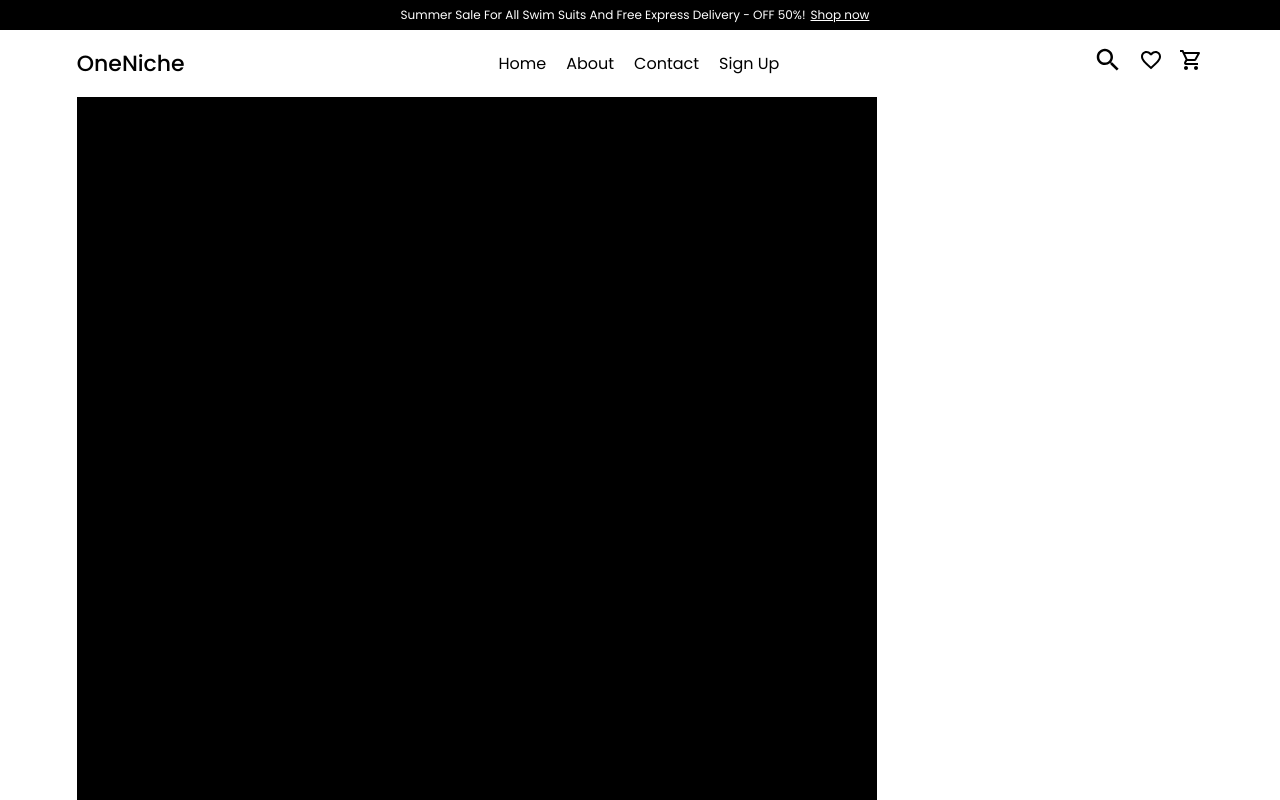
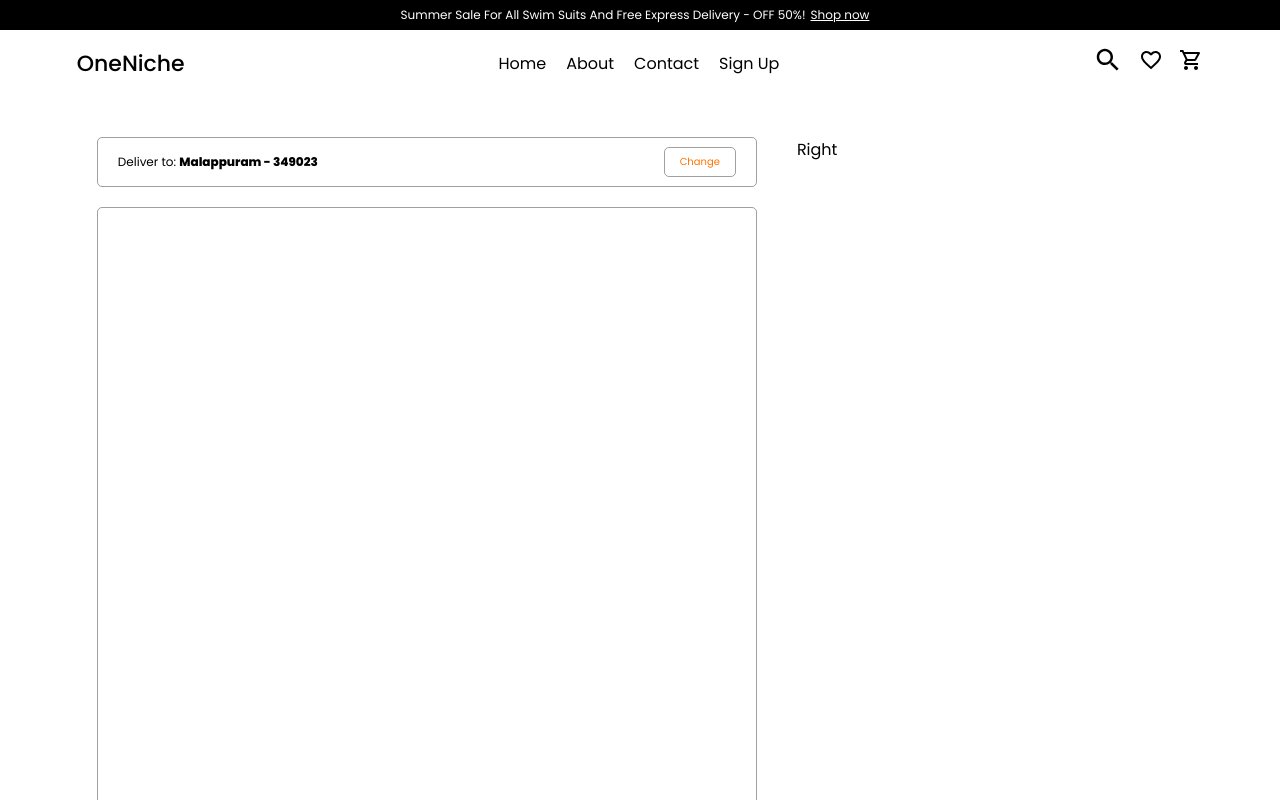
Before and after one commit to salihkm0/OneNiche, a React (Create React App) app: page /cart in a window 1280 px wide. Shown: the top 800 px of the page. Built offline with nearby package versions, Linux system fonts and the light colour scheme.

Commit message:
some code added

```diff
--- a/package.json
+++ b/package.json
@@ -44,5 +44,8 @@
       "last 1 firefox version",
       "last 1 safari version"
     ]
+  },
+  "devDependencies": {
+    "tailwindcss": "^3.4.1"
   }
 }
--- a/src/Pages/Cart.jsx
+++ b/src/Pages/Cart.jsx
@@ -1,13 +1,21 @@
-import React from 'react'
-import { CarTContainer } from '../UI/Cartstyle'
+import { Bold, CartAddress, CartAddressButton, CartAddressContainer, CartLeftContainer, CartMainContainer, CartRightContainer, CartSubContainer } from "../UI/Cartstyle";
 
 
-export default function Cart() {
-  return (
-    <div>
-     <CarTContainer>
-      <h1>Your Shopping Cart</h1>
-     </CarTContainer>
-    </div>
+export const Cart = () => {
+  return(
+   <CartMainContainer>
+      <CartLeftContainer>
+          <CartAddressContainer>
+            <CartAddress>Deliver to: <Bold>Malappuram - 349023</Bold></CartAddress>
+            <CartAddressButton>Change</CartAddressButton>
+          </CartAddressContainer>
+          <CartSubContainer>
+
+          </CartSubContainer>
+      </CartLeftContainer>
+      <CartRightContainer>
+        Right
+      </CartRightContainer>
+    </CartMainContainer>
   )
-}
+};
--- a/src/Router.jsx
+++ b/src/Router.jsx
@@ -1,6 +1,6 @@
 import {Route ,Routes } from 'react-router-dom';
 import About from "./Pages/About";
-import Cart from "./Pages/Cart";
+import {Cart} from "./Pages/Cart";
 import Checkout from "./Pages/Checkout";
 import Contact from "./Pages/Contact";
 import Home from "./Pages/Home";
--- a/src/UI/BestSellingStyle.jsx
+++ b/src/UI/BestSellingStyle.jsx
@@ -3,9 +3,11 @@
 export const BestSellingContainer = styled.div`
   /* background: #ccc; */
   width: 100%;
-  height: 342px;
+  height: auto;
   padding: 10px 0;
-  /* margin-top: 40px; */
+  @media (max-width: 600px) {
+    height: 342px;
+  }
 `;
 export const BestSellingHeadContainer = styled.div`
   display: flex;
--- a/src/UI/Cartstyle.jsx
+++ b/src/UI/Cartstyle.jsx
@@ -1,7 +1,70 @@
 import { styled } from "styled-components";
 
-export const CarTContainer = styled.div `
-    width: 100vh;
-    height: 100vh;
-    background-color: black;
-`
+export const CartMainContainer = styled.div`
+  width: 100%;
+  height: auto;
+  display: flex;
+  padding: 20px 0;
+  margin: 20px 0;
+  /* background-color: #cecece; */
+  @media (max-width: 850px) {
+    flex-direction: column;
+  }
+`;
+export const CartLeftContainer = styled.div`
+  width: 100%;
+  padding: 0 20px;
+  /* height: 100vh; */
+  /* background-color: #a43737; */
+  @media (max-width: 850px) {
+    /* height: 60vh; */
+  }
+`;
+export const CartRightContainer = styled.div`
+  width: 60%;
+  padding: 0 20px;
+  /* border: 0.5px solid #828282c2; */
+  /* border-radius: 5px; */
+  /* height: 50vh; */
+  /* background-color: #29a92e; */
+  @media (max-width: 850px) {
+    width: 100%;
+    height: 40vh;
+  }
+`;
+export const CartAddressContainer = styled.div`
+  width: 100%;
+  height: 50px;
+  padding: 0 20px;
+  background-color: transparent;
+  display: flex;
+  align-items: center;
+  border-radius: 5px;
+  border: 0.5px solid #828282c2;
+`;
+export const CartAddress = styled.p`
+  font-size: 12px;
+  color: black;
+  width: 100%;
+`;
+export const Bold = styled.b`
+  font-weight: 800;
+`;
+export const CartAddressButton = styled.button`
+  padding: 6px 15px;
+  background-color: transparent;
+  color: #ff7300;
+  border: 0.5px solid #828282c2;
+  border-radius: 5px;
+  outline: none;
+  font-size: 10px;
+`;
+export const CartSubContainer = styled.div`
+  background-color: transparent;
+  width: 100%;
+  height: 80vh;
+  padding: 0 20px;
+  margin :  20px 0;
+  border: 0.5px solid #828282c2;
+  border-radius: 5px;
+`;
--- a/src/UI/CategoryStyle.jsx
+++ b/src/UI/CategoryStyle.jsx
@@ -32,13 +32,16 @@
   height: 100%;
   /* background : #ccc; */
   padding: 20px 0;
-  margin: 140px 0 20px 0;
+  margin: 20px 0;
   display : flex;
   align-items :  center;
   justify-content : space-around;
   gap : 1rem;
   @media (max-width: 637px) {
     flex-wrap : wrap;
+}
+@media (max-width: 600px) {
+  margin: 140px 0 20px 0;
 }
 `;
 export const CategoryCard = styled(Box)`
```
Also changed, not shown: tailwind.config.js (added, +8 -0 lines), 1 other file (tests, documents, lock files or other folders).
